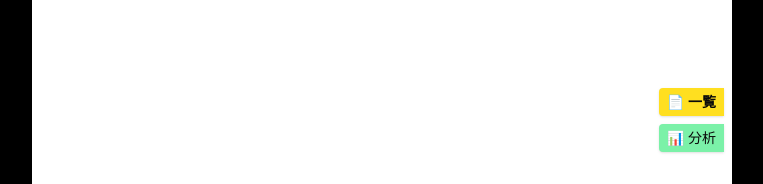
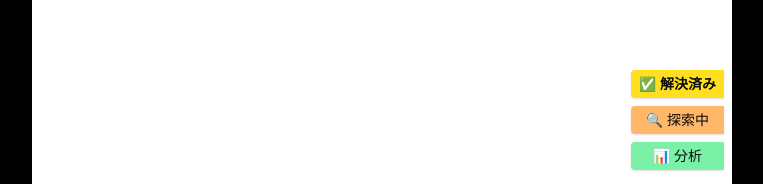
Before and after one commit to Hoshi316/tantei, a Next.js app: page / in a window 1280 px wide. Both pictures are taken after a click on the button "事件簿を開く". Shown: the part 280-464 px from the top of the page, without its empty margins (258-1021 px from the left). Built offline with nearby package versions, Linux system fonts and the light colour scheme; no server answers; a web font is replaced by a local one.

Commit message:
feat: 探索中ページの追加

```diff
--- a/src/app/main/page.tsx
+++ b/src/app/main/page.tsx
@@ -195,6 +195,7 @@ export default function MainAppPage() {
       foundLocation: location,
       foundMemo: memo,
       userId: user.uid,
+      status: 'resolved',
     };
 
     console.log('保存しようとしてるデータ:', data);
--- a/src/components/CaseNotebook.tsx
+++ b/src/components/CaseNotebook.tsx
@@ -13,7 +13,7 @@ import Image from 'next/image'
 
 export default function CaseNotebook() { // ★★★ propsからcasesを削除 ★★★
   const { user } = useAuth() // 追加
-  const [activePage, setActivePage] = useState<'list' | 'analysis'>('list')
+  const [activePage, setActivePage] = useState<'list' | 'pending' | 'analysis'>('list')
   const [showNotebook, setShowNotebook] = useState(false) // モーダルの表示状態
   const [cases, setCases] = useState<CaseData[]>([]) // ★★★ データをここで管理 ★★★
   const [loadingCases, setLoadingCases] = useState(false)
@@ -88,8 +88,10 @@ export default function CaseNotebook() { // ★★★ propsからcasesを削除
                   <p className="text-gray-600">事件簿を読み込み中...</p>
               ) : (
                   <>
-                      {activePage === 'list' && <CaseList cases={cases} />}
+                      {activePage === 'list' && <CaseList cases={cases.filter(c => c.status !== 'pending')} />}
+                      {activePage === 'pending' && <CaseList cases={cases.filter(c => c.status === 'pending')} />}
                       {activePage === 'analysis' && <CaseAnalysis cases={cases} />}
+
                   </>
               )}
             </div>
@@ -100,7 +102,13 @@ export default function CaseNotebook() { // ★★★ propsからcasesを削除
                 onClick={() => setActivePage('list')}
                 className={`bg-yellow-300 px-2 py-1 rounded-l shadow hover:bg-yellow-400 text-sm ${activePage === 'list' ? 'font-bold' : ''}`}
               >
-                📄 一覧
+                ✅ 解決済み
+              </button>
+              <button
+                onClick={() => setActivePage('pending')}
+                className={`bg-orange-300 px-2 py-1 rounded-l shadow hover:bg-orange-400 text-sm ${activePage === 'pending' ? 'font-bold' : ''}`}
+              >
+                🔍 探索中
               </button>
               <button
                 onClick={() => setActivePage('analysis')}
```
